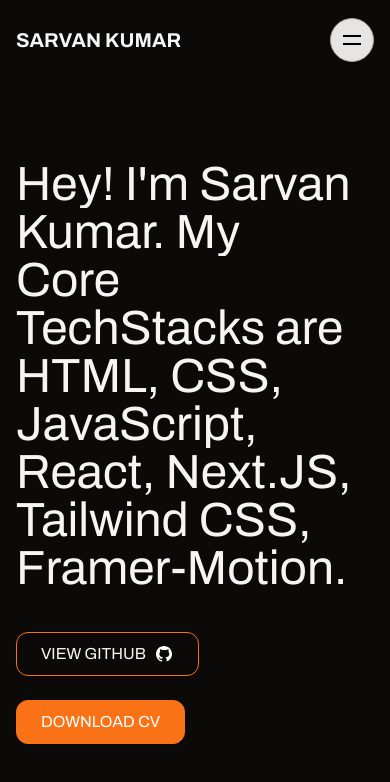
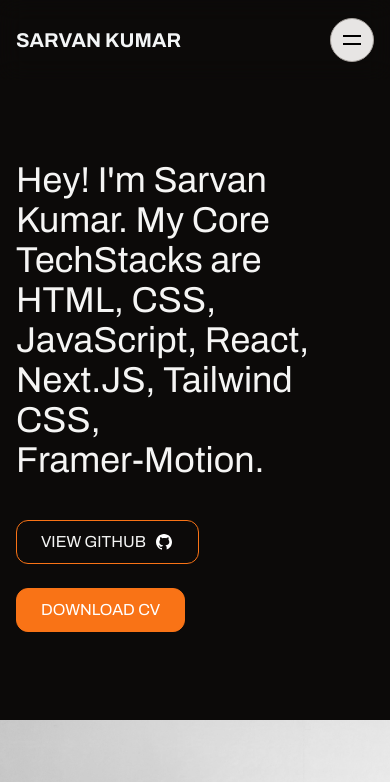
Before and after one commit to sarvan-2187/Portfolio-v3.0, a Next.js app: page / in a window 390 px wide. Shown: the top 782 px of the page. Built offline with nearby package versions, Linux system fonts and the light colour scheme.

Commit message:
Update Hero.tsx

```diff
--- a/src/sections/Hero.tsx
+++ b/src/sections/Hero.tsx
@@ -42,7 +42,7 @@
               initial={{ opacity: 0 }}
               animate={{ opacity: 1 }}
               ref={titleScope}
-              className="text-5xl md:text-6xl sm:max-w-[95%]  mt-40 md:mt-0 lg:text-7xl md:w-[80%]"
+              className="text-4xl md:text-6xl sm:max-w-[90%]  mt-40 md:mt-0 lg:text-7xl md:w-[80%]"
             >
               Hey! I'm Sarvan Kumar. My Core TechStacks are HTML, CSS, JavaScript, React, Next.JS, Tailwind CSS, Framer-Motion.</motion.h1>
             <div className="flex flex-col mt-10 mb-10 items-start gap-6 md:flex md:flex-row md:items-center">
```
